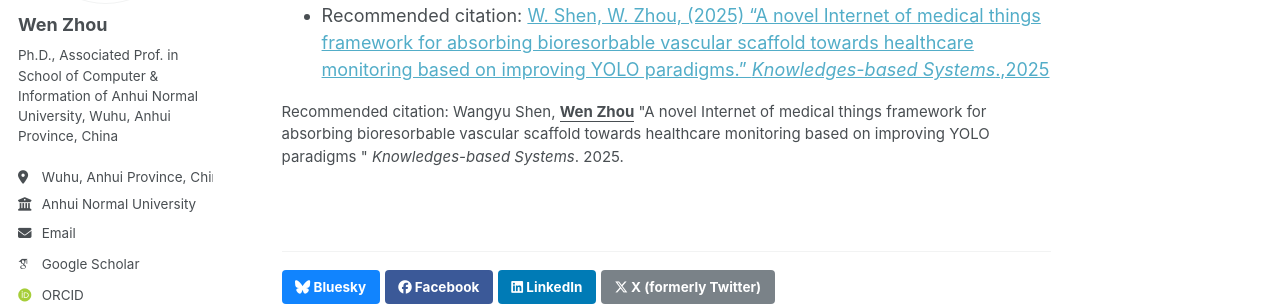
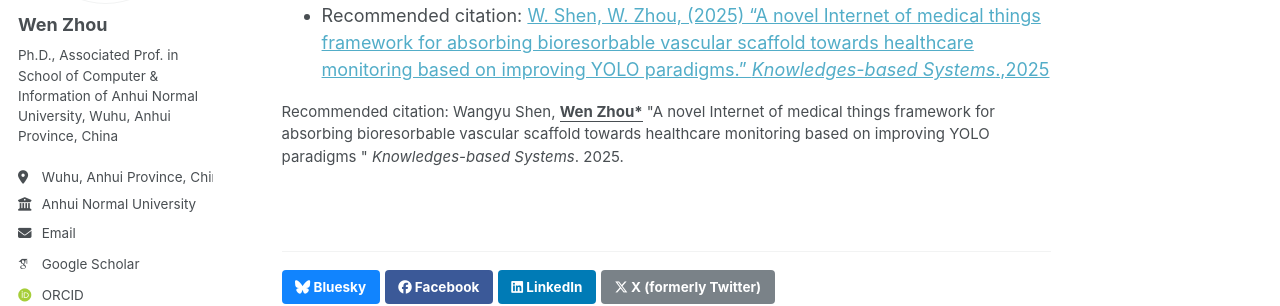
Before and after one commit to zhouwen327/zhouwen327.github.io, a Jekyll site: the page built from _publications/2025-06-01-KBS-01.md, in a window 1280 px wide and 1095 px high. Shown: the part 296-602 px from the top of the window. Built offline with Jekyll 4.4.1, drawn with Linux system fonts in a browser that asks for light colours; some web fonts are replaced.

Commit message:
Update 2025-06-01-KBS-01.md

```diff
--- a/_publications/2025-06-01-KBS-01.md
+++ b/_publications/2025-06-01-KBS-01.md
@@ -5,6 +5,6 @@
 excerpt: 'A novel Internet of medical things framework for absorbing bioresorbable vascular scaffold towards healthcare monitoring based on improving YOLO paradigms.'
 date: 2025-06-01
 venue: 'Knowledges-based Systems'
-citation: 'Wangyu Shen, <b><u>Wen Zhou</u></b> &quot;A novel Internet of medical things framework for absorbing bioresorbable vascular scaffold towards healthcare monitoring based on improving YOLO paradigms &quot; <i>Knowledges-based Systems</i>. 2025.'
+citation: 'Wangyu Shen, <b><u>Wen Zhou*</u></b> &quot;A novel Internet of medical things framework for absorbing bioresorbable vascular scaffold towards healthcare monitoring based on improving YOLO paradigms &quot; <i>Knowledges-based Systems</i>. 2025.'
 ---
 + Recommended citation: <a href=""> W. Shen, W. Zhou, (2025) "A novel Internet of medical things framework for absorbing bioresorbable vascular scaffold towards healthcare monitoring based on improving YOLO paradigms." <i>Knowledges-based Systems</i>.,2025</a>
```
